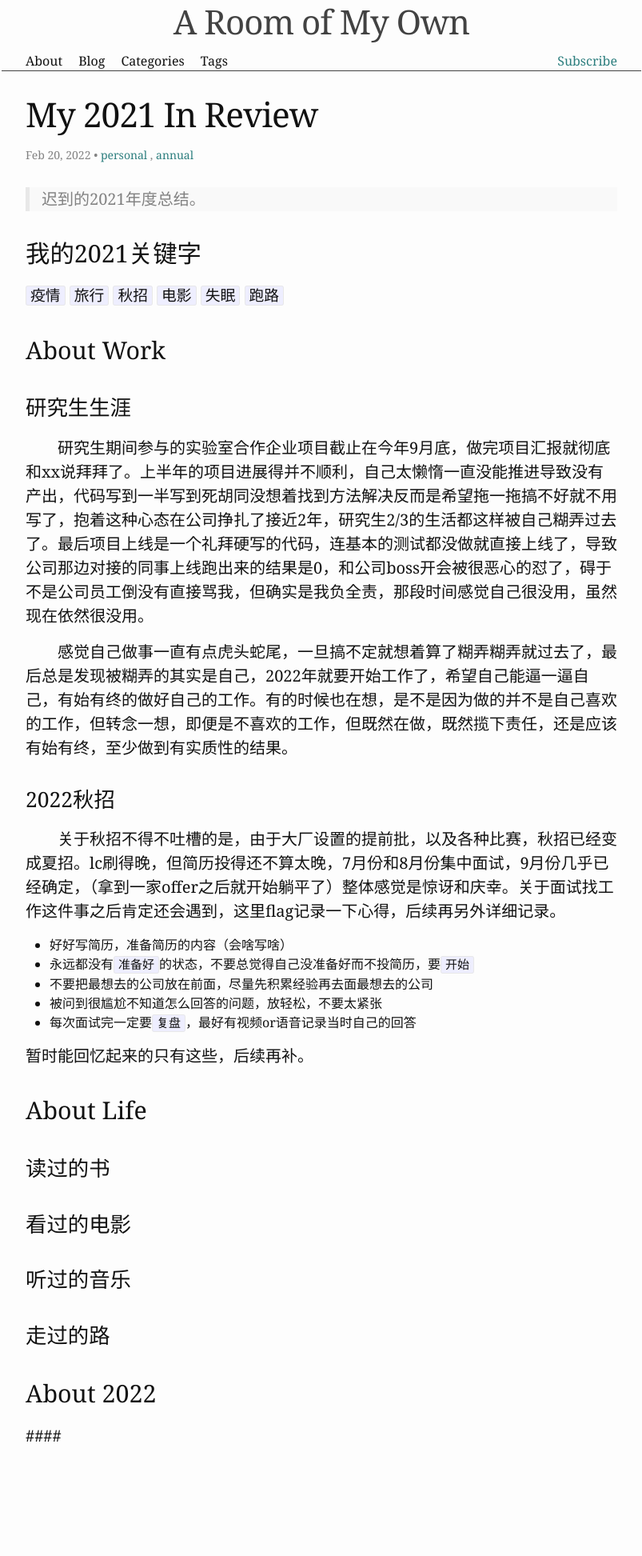
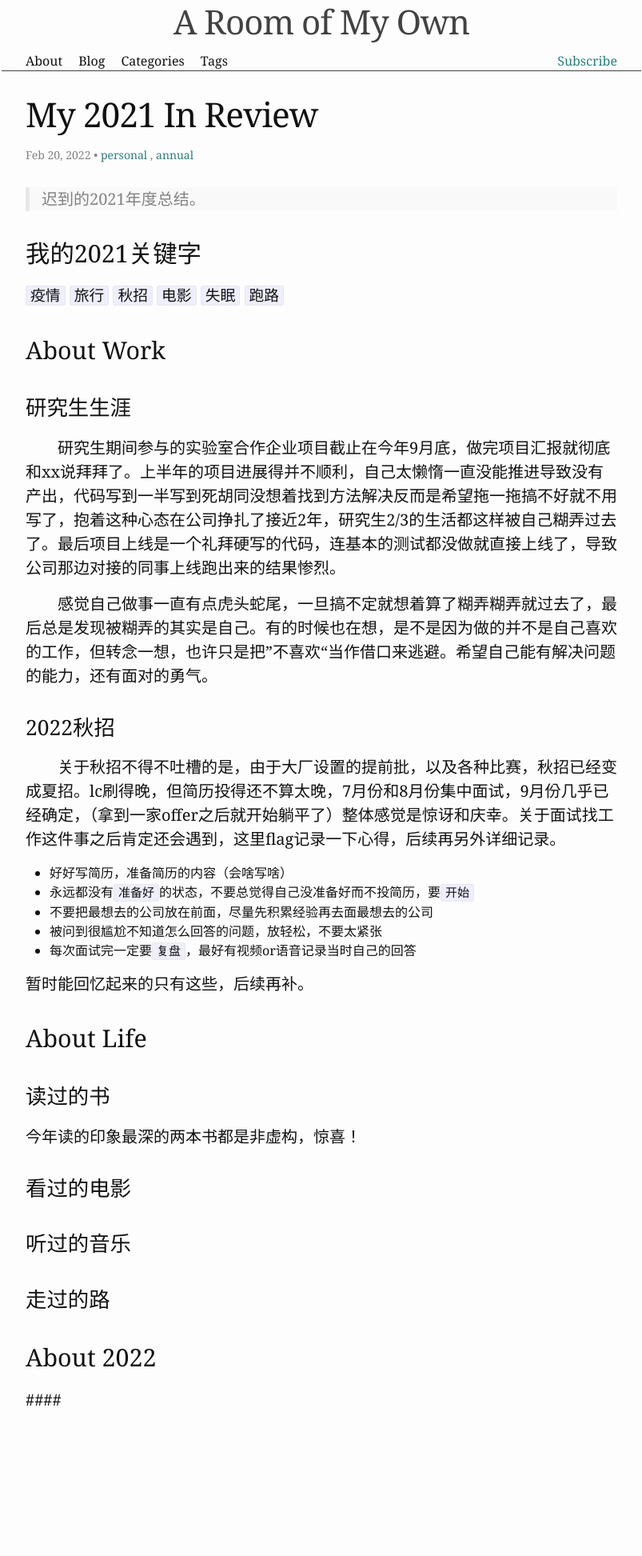
Before and after one commit to 9Echo/9Echo.github.io, a Jekyll site: the page built from _posts/2022-01-13-My-2021-in-Review.markdown, in a window 1280 px wide. Shown: the whole page at 80% size, without its empty margins (238-1041 px from the left). Built offline with Jekyll 4.4.1, drawn with Linux system fonts in a browser that asks for light colours; after the commit the page ends 1900 px from its top, so only the background shows below that.

Commit message:
Update 2022-01-13-My-2021-in-Review.markdown

```diff
--- a/_posts/2022-01-13-My-2021-in-Review.markdown
+++ b/_posts/2022-01-13-My-2021-in-Review.markdown
@@ -16,9 +16,9 @@ toc_label: 目录
 
 #### 研究生生涯
 
-&emsp;&emsp;研究生期间参与的实验室合作企业项目截止在今年9月底，做完项目汇报就彻底和xx说拜拜了。上半年的项目进展得并不顺利，自己太懒惰一直没能推进导致没有产出，代码写到一半写到死胡同没想着找到方法解决反而是希望拖一拖搞不好就不用写了，抱着这种心态在公司挣扎了接近2年，研究生2/3的生活都这样被自己糊弄过去了。最后项目上线是一个礼拜硬写的代码，连基本的测试都没做就直接上线了，导致公司那边对接的同事上线跑出来的结果是0，和公司boss开会被很恶心的怼了，碍于不是公司员工倒没有直接骂我，但确实是我负全责，那段时间感觉自己很没用，虽然现在依然很没用。
+&emsp;&emsp;研究生期间参与的实验室合作企业项目截止在今年9月底，做完项目汇报就彻底和xx说拜拜了。上半年的项目进展得并不顺利，自己太懒惰一直没能推进导致没有产出，代码写到一半写到死胡同没想着找到方法解决反而是希望拖一拖搞不好就不用写了，抱着这种心态在公司挣扎了接近2年，研究生2/3的生活都这样被自己糊弄过去了。最后项目上线是一个礼拜硬写的代码，连基本的测试都没做就直接上线了，导致公司那边对接的同事上线跑出来的结果惨烈。
 
-&emsp;&emsp;感觉自己做事一直有点虎头蛇尾，一旦搞不定就想着算了糊弄糊弄就过去了，最后总是发现被糊弄的其实是自己，2022年就要开始工作了，希望自己能逼一逼自己，有始有终的做好自己的工作。有的时候也在想，是不是因为做的并不是自己喜欢的工作，但转念一想，即便是不喜欢的工作，但既然在做，既然揽下责任，还是应该有始有终，至少做到有实质性的结果。
+&emsp;&emsp;感觉自己做事一直有点虎头蛇尾，一旦搞不定就想着算了糊弄糊弄就过去了，最后总是发现被糊弄的其实是自己。有的时候也在想，是不是因为做的并不是自己喜欢的工作，但转念一想，也许只是把”不喜欢“当作借口来逃避。希望自己能有解决问题的能力，还有面对的勇气。
 
 #### 2022秋招
 
@@ -36,6 +36,12 @@ toc_label: 目录
 
 #### 读过的书
 
+今年读的印象最深的两本书都是非虚构，惊喜！
+
+
+
+
+
 #### 看过的电影
 
 #### 听过的音乐
```
